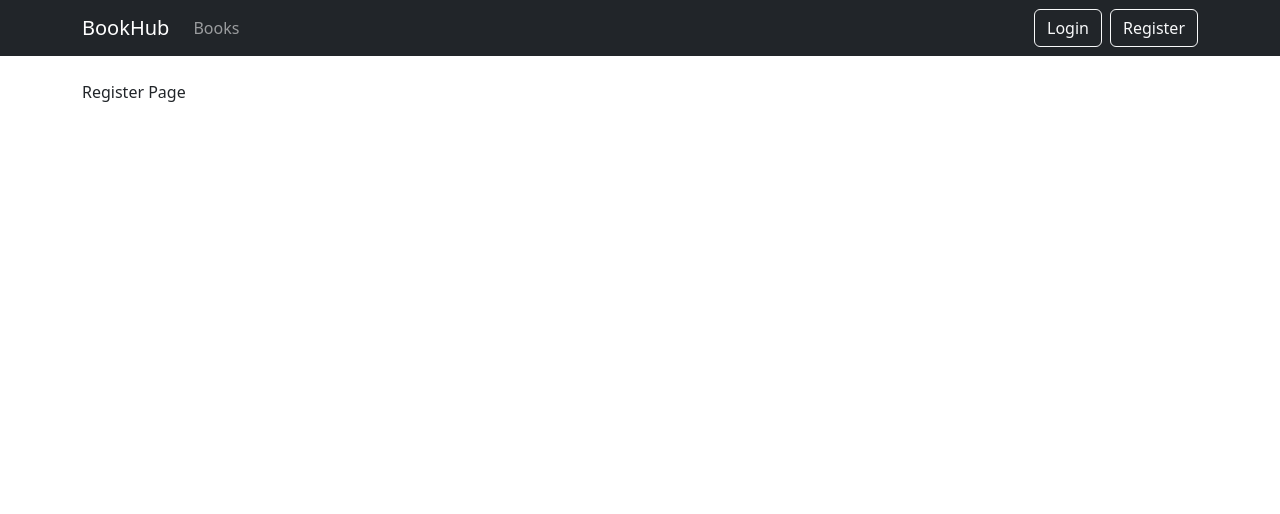
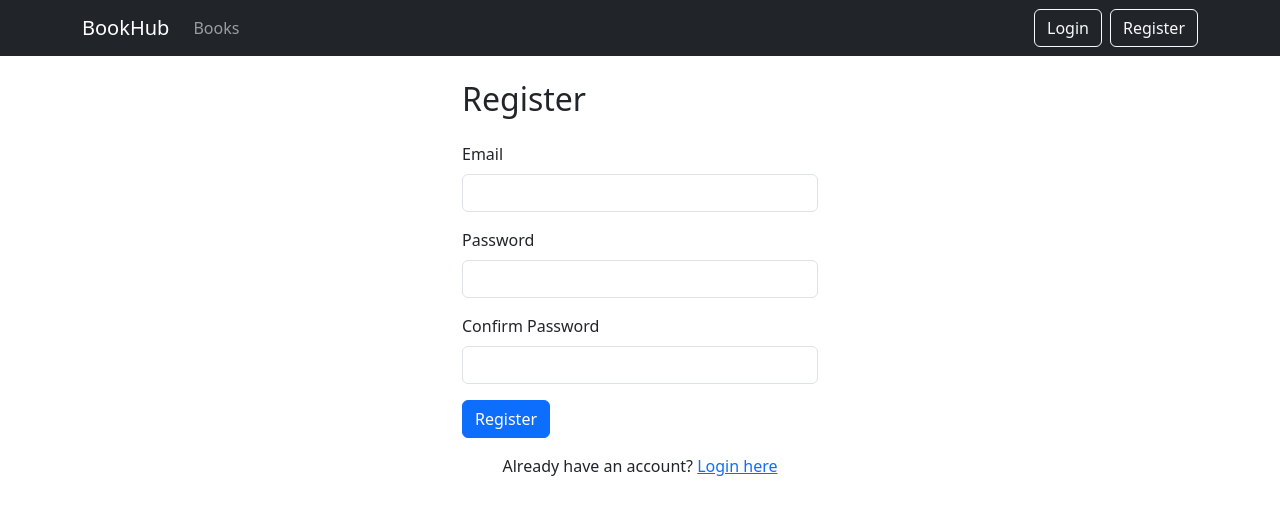
Before and after one commit to c-phillips7/bookhub-frontend, a React (Create React App) app: page /register in a window 1280 px wide. Shown: the top 514 px of the page. Built offline with nearby package versions, Linux system fonts and the light colour scheme.

Commit message:
added register page, with logic to call the api, and respond accodringly

```diff
--- a/src/pages/Register.js
+++ b/src/pages/Register.js
@@ -1,5 +1,97 @@
+import { useState } from "react";
+import { useNavigate, Link } from "react-router-dom";
+import api from "../services/Api";
+
 function Register() {
-    return <div>Register Page</div>;
+    const [email, setEmail] = useState("");
+    const [password, setPassword] = useState("");
+    const [confirmPassword, setConfirmPassword] = useState("");
+    const [error, setError] = useState("");
+    const [success, setSuccess] = useState("");
+    const [loading, setLoading] = useState(false);
+
+    const navigate = useNavigate();
+
+    const handleSubmit = async (e) => {
+        e.preventDefault();
+        setError("");
+        setSuccess("");
+
+        if (password !== confirmPassword) {
+            setError("Passwords do not match.");
+            return;
+        }
+
+        setLoading(true);
+
+        try {
+            await api.post("/api/account/register", { email, password });
+            setSuccess("Registration successful! Please check your email to verify your account.");
+            setTimeout(() => { navigate("/login"); }, 3000);
+        } catch (err) {
+            setError(err.response?.data || err.message || 'Registration failed. Please try again.');
+        } finally {
+            setLoading(false);
+        }
+    };
+
+    return (
+        <div className="row justify-content-center">
+            <div className="col-md-4">
+                <h2 className="mb-4">Register</h2>
+
+                {error && <div className="alert alert-danger">{error}</div>}
+                {success && <div className="alert alert-success">{success}</div>}
+
+                <form onSubmit={handleSubmit}>
+                    <div className="mb-3">
+                        <label className="form-label">Email</label>
+                        <input
+                            type="email"
+                            className="form-control"
+                            value={email}
+                            onChange={(e) => setEmail(e.target.value)}
+                            required
+                        />
+                    </div>
+
+                    <div className="mb-3">
+                        <label className="form-label">Password</label>
+                        <input
+                            type="password"
+                            className="form-control"
+                            value={password}
+                            onChange={(e) => setPassword(e.target.value)}
+                            required
+                        />
+                    </div>
+
+                    <div className="mb-3">
+                        <label className="form-label">Confirm Password</label>
+                        <input
+                            type="password"
+                            className="form-control"
+                            value={confirmPassword}
+                            onChange={(e) => setConfirmPassword(e.target.value)}
+                            required
+                        />
+                    </div>
+
+                    <button
+                        type="submit"
+                        className="btn btn-primary"
+                        disabled={loading || (confirmPassword && password !== confirmPassword)}
+                    >
+                        {loading ? "Registering..." : "Register"}
+                    </button>
+                </form>
+
+                <p className="mt-3 text-center">
+                    Already have an account? <Link to="/login">Login here</Link>
+                </p>
+            </div>
+        </div>
+    );
 }
 
 export default Register;
```
